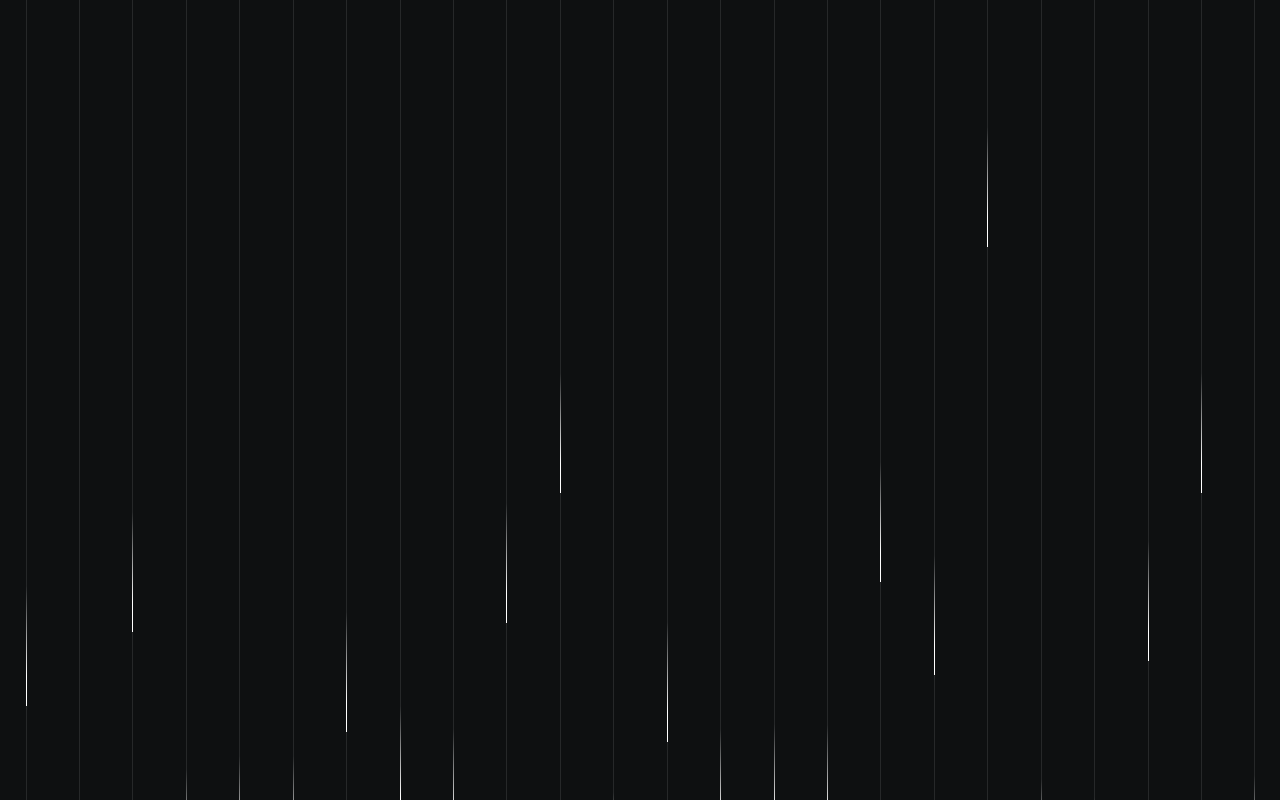
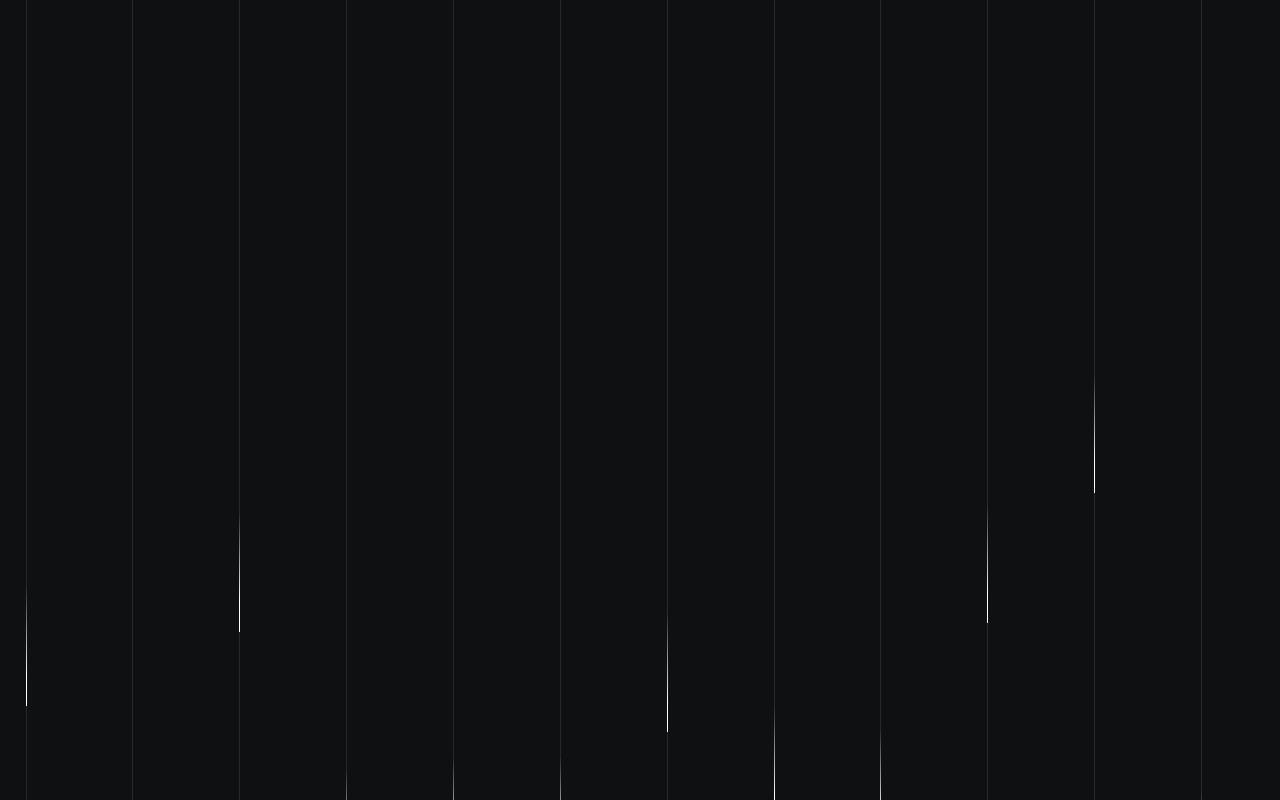
Before and after one commit to chungnv3-glitch/abstract-bg, a plain HTML site: page index.html in a window 1280 px wide. Drawn offline with Linux system fonts and the light colour scheme.

Commit message:
Update index.html

```diff
--- a/index.html
+++ b/index.html
@@ -3,13 +3,13 @@
 <head>
   <meta charset="utf-8" />
   <meta name="viewport" content="width=device-width, initial-scale=1" />
-  <title>Falling Light Lines – Wide</title>
+  <title>Falling Light Lines – Spaced</title>
   <style>
     * { margin: 0; padding: 0; box-sizing: border-box !important; }
     html, body { height: 100%; }
     body {
       height: 100%;
-      background-color: #0E1011;   /* nền mới */
+      background-color: #0E1011;   /* nền */
       color: #000;
       line-height: 1.6;
       position: relative;
@@ -17,16 +17,14 @@
       overflow: hidden;
     }
 
-    /* khung phủ toàn màn hình */
     .lines {
       position: absolute;
       inset: 0;
-      width: 100vw;        /* phủ ngang toàn màn hình */
+      width: 100vw;
       height: 100%;
       margin: 0 auto;
     }
 
-    /* mỗi line là 1 vạch 1px chạy dọc */
     .line {
       position: absolute;
       top: 0;
@@ -34,14 +32,13 @@
       width: 1px;
       background: rgba(255,255,255,0.1);
       overflow: hidden;
-      /* vị trí ngang sẽ được set bằng style="left: XX%" khi tạo bằng JS */
     }
     .line::after {
       content: "";
       position: absolute;
       left: 0;
       width: 100%;
-      height: 15vh;                /* độ dài vệt sáng */
+      height: 15vh;
       top: -50%;
       background: linear-gradient(to bottom,
         rgba(255,255,255,0) 0%,
@@ -49,7 +46,6 @@
         #ffffff 100%);
       animation: drop 7s linear infinite;
       animation-timing-function: cubic-bezier(0.4, 0.26, 0, 0.97);
-      /* delay sẽ được gán ngẫu nhiên bằng JS để tự nhiên hơn */
     }
 
     @keyframes drop {
@@ -66,34 +62,29 @@
   <div class="lines" id="lines"></div>
 
   <script>
-    // ====== Tùy chỉnh nhanh ======
-    const LINE_COUNT = 24;      // số lượng line muốn hiển thị
-    const EDGE_PADDING = 2;     // chừa mép hai bên (đơn vị %), để 0 nếu muốn sát mép
-    const MIN_DELAY = 0;        // trễ tối thiểu (giây)
-    const MAX_DELAY = 3.5;      // trễ tối đa (giây)
-    const SPEED = 7;            // thời lượng rơi (giây) - nhỏ hơn -> nhanh hơn
+    // ====== Tùy chỉnh ======
+    const LINE_COUNT = 12;       // giảm 1 nửa số line so với trước
+    const EDGE_PADDING = 2;
+    const MIN_DELAY = 0;
+    const MAX_DELAY = 3.5;
+    const SPEED = 7;
+
     const linesEl = document.getElementById('lines');
 
     function createLines() {
       linesEl.innerHTML = "";
       const usable = 100 - EDGE_PADDING * 2;
-      // chia đều vị trí theo phần trăm chiều ngang
+
       for (let i = 0; i < LINE_COUNT; i++) {
-        const pct = EDGE_PADDING + (usable * i) / (LINE_COUNT - 1);
+        // để giãn khoảng cách: nhân hệ số 2
+        const pct = EDGE_PADDING + (usable * i * 2) / (LINE_COUNT * 2 - 1);
         const div = document.createElement('div');
         div.className = 'line';
         div.style.left = pct + '%';
 
-        // random hoá một chút để tự nhiên hơn
         const delay = (MIN_DELAY + Math.random() * (MAX_DELAY - MIN_DELAY)).toFixed(2);
-        const seg = div.appendChild(document.createElement('span')); // dùng ::after qua CSS, nhưng ở đây điều chỉnh bằng style
-        div.style.setProperty('--delay', delay);
-
-        // set delay & duration cho pseudo-element thông qua CSSOM
-        // mẹo: áp dụng vào style của chính .line và dùng attribute selector bên dưới
         div.style.setProperty('--dur', SPEED + 's');
 
-        // dùng inline CSS để điều khiển pseudo-element bằng stylesheet global
         const s = document.createElement('style');
         s.textContent = `
           .line[data-i="${i}"]::after { animation-delay: ${delay}s; animation-duration: var(--dur); }
@@ -105,12 +96,8 @@
       }
     }
 
-    // tốc độ rơi từ biến SPEED
     document.documentElement.style.setProperty('--dur', SPEED + 's');
     createLines();
-
-    // tạo lại nếu đổi kích thước lớn (không bắt buộc, nhưng phòng trường hợp bạn muốn đổi LINE_COUNT theo breakpoint)
-    window.addEventListener('resize', () => {}, { passive: true });
   </script>
 </body>
 </html>
```
